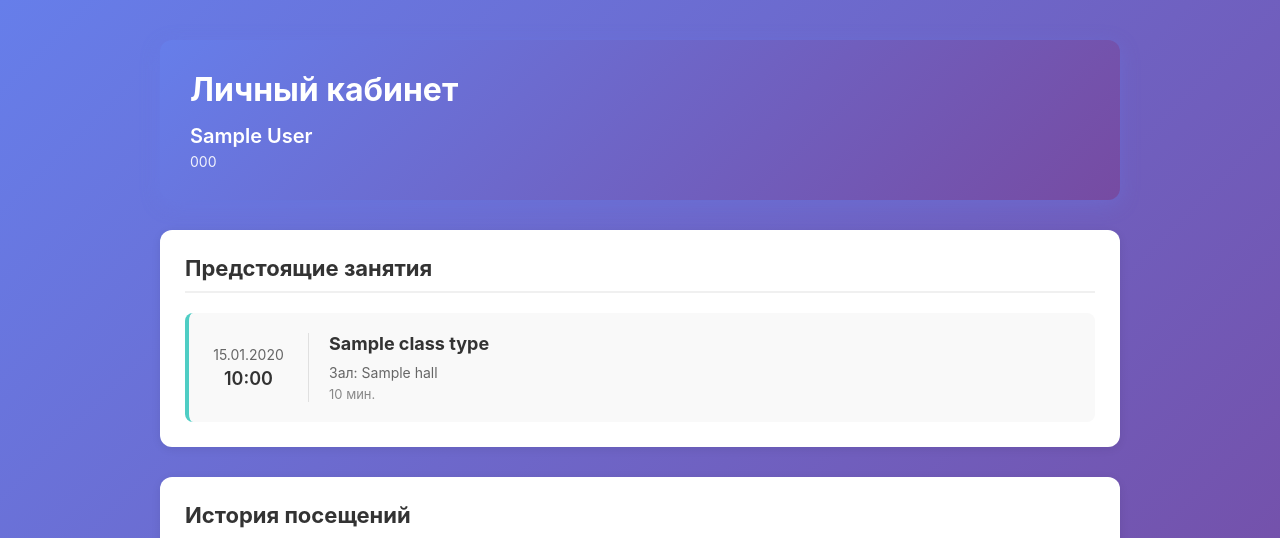
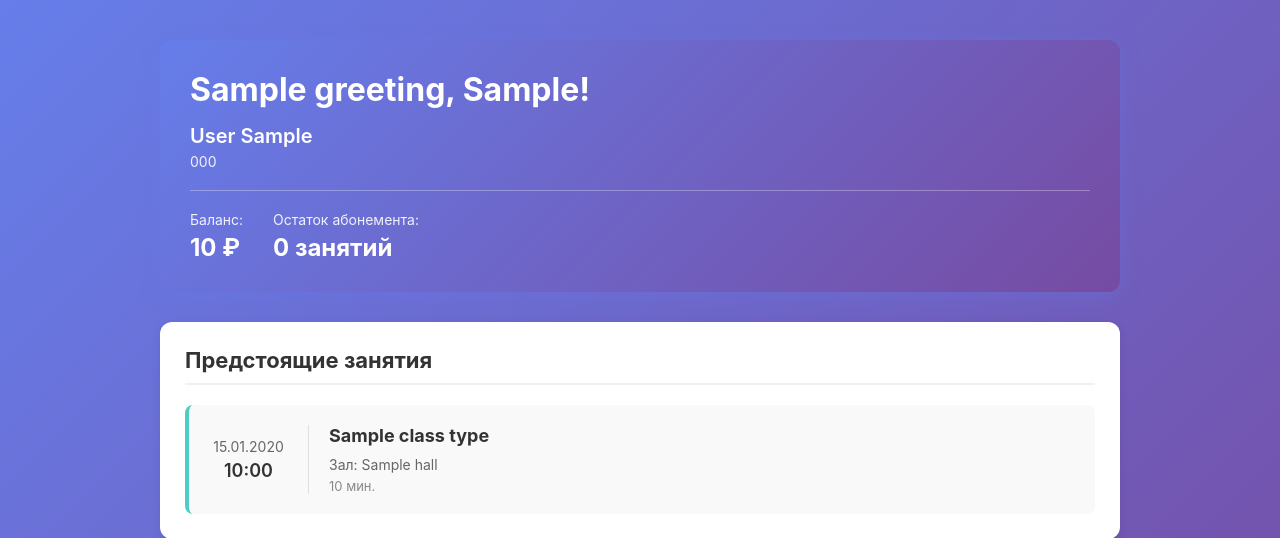
Before and after one commit to Scorpeex/yoga_crm, a Django app: template core/templates/core/profile.html in a window 1280 px wide. Shown: the top 538 px of the page. Run offline with Django 5.2, Linux system fonts and the light colour scheme; the template is opened without the code that fills it: most values are stand-ins (such as "Sample title", 1, 10 or a date in 2020); data that the repository does not hold is empty.

Commit message:
update branch

```diff
--- a/core/templates/core/profile.html
+++ b/core/templates/core/profile.html
@@ -3,14 +3,33 @@
 {% block content %}
 <div class="profile-container">
     <div class="profile-header">
-        <h1>Личный кабинет</h1>
+        <h1>{{ greeting }}, {{ client.first_name }}!</h1>
         <div class="user-info">
-            <span class="user-name">{{ client.first_name }} {{ client.last_name }}</span>
+            <span class="user-name">{{ client.last_name }} {{ client.first_name }}</span>
             {% if client.phone %}
                 <span class="user-phone">{{ client.phone }}</span>
             {% endif %}
         </div>
+
+        <!-- Баланс и абонемент для всех пользователей -->
+        <div class="balance-info">
+            <div class="balance-item">
+                <span class="balance-label">Баланс:</span>
+                <span class="balance-value">{{ client.balance|default:"0" }} ₽</span>
+            </div>
+            <div class="balance-item">
+                <span class="balance-label">Остаток абонемента:</span>
+                <span class="balance-value">{{ client.subscription_remaining|default:"0" }} занятий</span>
+            </div>
+        </div>
     </div>
+
+    <!-- Боковое меню для модераторов/админов -->
+    {% if is_staff or is_moderator %}
+    <div class="sidebar-wrapper">
+        {% include 'core/includes/sidebar.html' %}
+    </div>
+    {% endif %}
 
     <div class="profile-content">
         <!-- Будущие занятия -->
@@ -126,6 +145,82 @@ body {
 .user-email, .user-phone {
     font-size: 14px;
     opacity: 0.9;
+}
+
+.balance-info {
+    display: flex;
+    gap: 30px;
+    margin-top: 20px;
+    padding-top: 20px;
+    border-top: 1px solid rgba(255, 255, 255, 0.3);
+}
+
+.balance-item {
+    display: flex;
+    flex-direction: column;
+    gap: 5px;
+}
+
+.balance-label {
+    font-size: 14px;
+    opacity: 0.9;
+}
+
+.balance-value {
+    font-size: 24px;
+    font-weight: 700;
+}
+
+.sidebar-wrapper {
+    margin-bottom: 30px;
+}
+
+.sidebar-wrapper .custom-sidebar {
+    display: block !important;
+    background: white;
+    border-radius: 12px;
+    padding: 20px;
+    box-shadow: 0 2px 10px rgba(0, 0, 0, 0.08);
+}
+
+.sidebar-wrapper .sidebar-section {
+    margin-bottom: 20px;
+}
+
+.sidebar-wrapper .sidebar-section:last-child {
+    margin-bottom: 0;
+}
+
+.sidebar-wrapper .sidebar-section h3 {
+    color: #333;
+    font-size: 16px;
+    margin-bottom: 10px;
+    padding-bottom: 10px;
+    border-bottom: 2px solid #f0f0f0;
+}
+
+.sidebar-wrapper .sidebar-section ul {
+    list-style: none;
+    padding: 0;
+    margin: 0;
+}
+
+.sidebar-wrapper .sidebar-section ul li {
+    margin-bottom: 8px;
+}
+
+.sidebar-wrapper .sidebar-section ul li a {
+    display: block;
+    padding: 10px 15px;
+    color: #333;
+    text-decoration: none;
+    border-radius: 8px;
+    transition: all 0.2s ease;
+}
+
+.sidebar-wrapper .sidebar-section ul li a:hover {
+    background: linear-gradient(135deg, #667eea 0%, #764ba2 100%);
+    color: white;
 }
 
 .profile-content {
--- a/yoga_crm/settings.py
+++ b/yoga_crm/settings.py
@@ -25,7 +25,7 @@ SECRET_KEY = 'django-insecure-ktxd24q3*ss47@)dp!&4_f!05+fvzqo2(t20m@fm(u^7hi#8ll
 # SECURITY WARNING: don't run with debug turned on in production!
 DEBUG = True
 
-ALLOWED_HOSTS = []
+ALLOWED_HOSTS = ['127.0.0.1', 'localhost', 'testserver']
 
 # Timezone settings - Новосибирск +7 UTC
 TIME_ZONE = 'Asia/Novosibirsk'
```
Also changed, not shown: core/views.py (+11 -1 lines), db.sqlite3, 2 other files.
